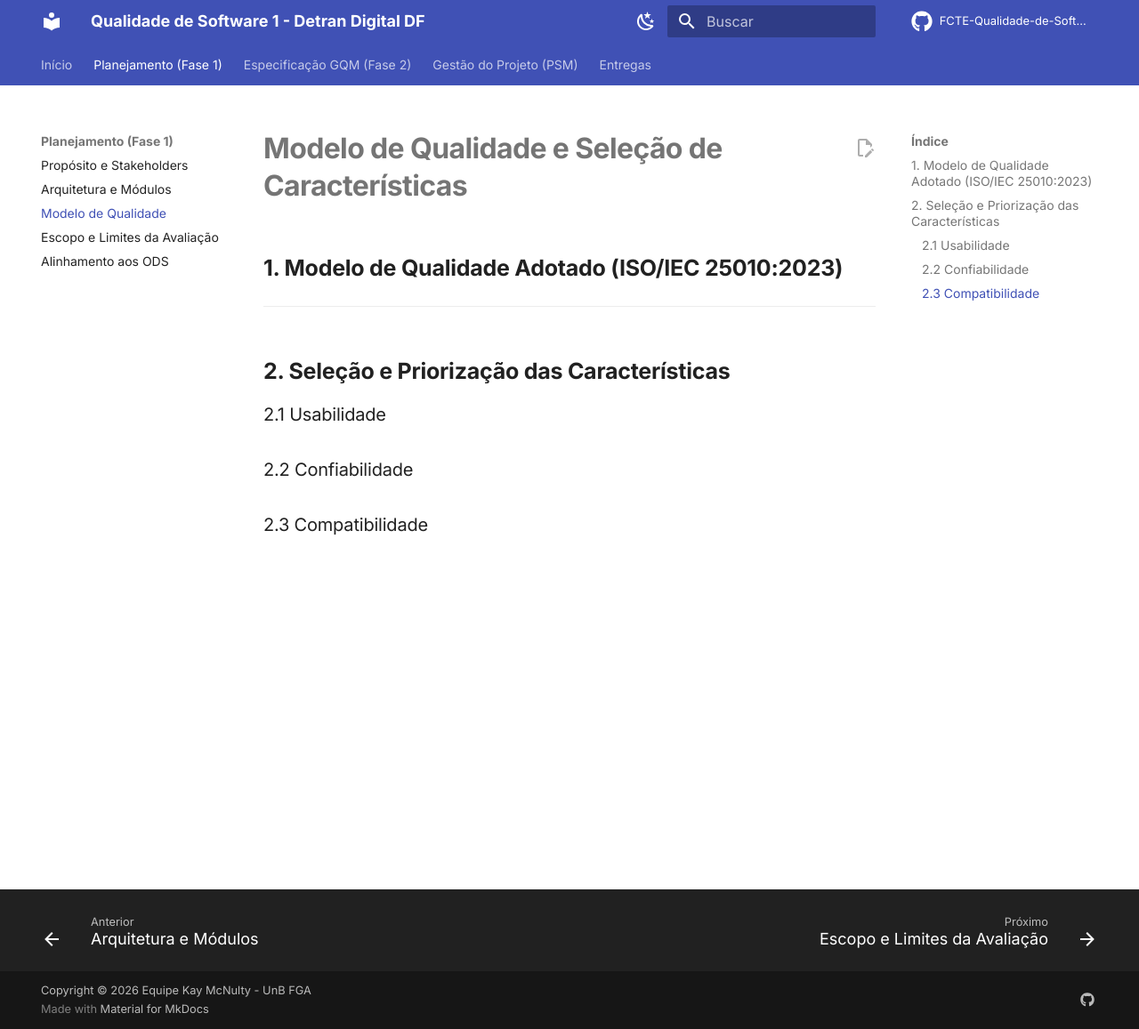
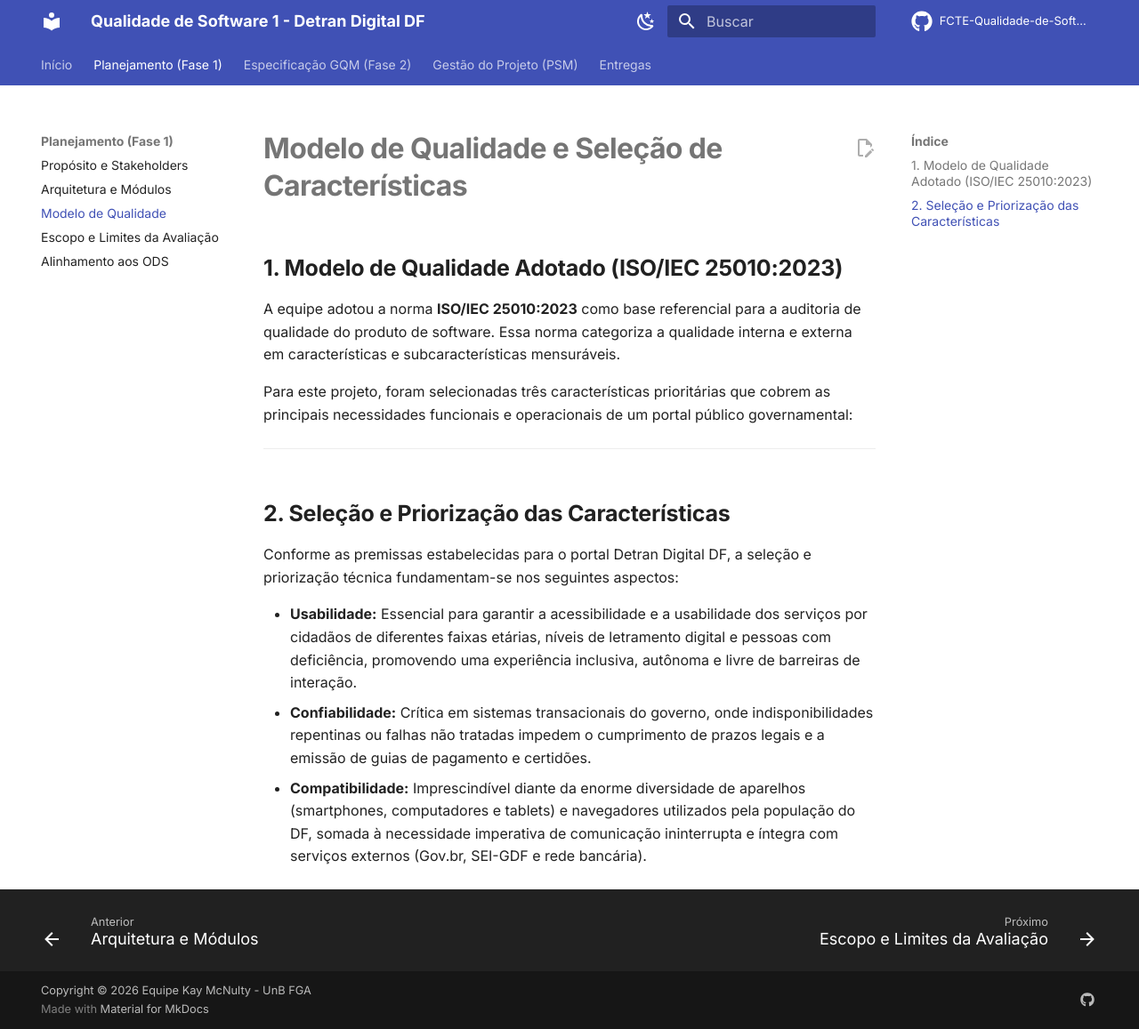
Before and after one commit to FCTE-Qualidade-de-Software-1/2026-2_T02_KAY_MCNULTY, an MkDocs documentation site: the page built from docs/fase1/modelo-qualidade.md, in a window 1280 px wide and 1157 px high. Shown: the whole window at 89% size. Built offline with MkDocs 1.6.1 and Material for MkDocs 9.7.7, drawn with Linux system fonts in a browser that asks for light colours; comment, search, counter and statistics services are not loaded.

Commit message:
docs: documenta modelo ISO 25010 e selecao das caracteristicas (closes #6)
Co-authored-by: Nicole Jovita Fernandes <nicolejovitafernandes@gmail.com>

```diff
--- a/docs/fase1/modelo-qualidade.md
+++ b/docs/fase1/modelo-qualidade.md
@@ -2,17 +2,16 @@
 
 ## 1. Modelo de Qualidade Adotado (ISO/IEC 25010:2023)
 
-<!-- Espaço reservado para a apresentação do modelo da norma e diagrama correspondente -->
+A equipe adotou a norma **ISO/IEC 25010:2023** como base referencial para a auditoria de qualidade do produto de software. Essa norma categoriza a qualidade interna e externa em características e subcaracterísticas mensuráveis.
+
+Para este projeto, foram selecionadas três características prioritárias que cobrem as principais necessidades funcionais e operacionais de um portal público governamental:
 
 ---
 
 ## 2. Seleção e Priorização das Características
 
-### 2.1 Usabilidade
-<!-- Espaço reservado para justificativa de Usabilidade (Natan e Yan) -->
+Conforme as premissas estabelecidas para o portal Detran Digital DF, a seleção e priorização técnica fundamentam-se nos seguintes aspectos:
 
-### 2.2 Confiabilidade
-<!-- Espaço reservado para justificativa de Confiabilidade (João e Davi) -->
-
-### 2.3 Compatibilidade
-<!-- Espaço reservado para justificativa de Compatibilidade (Artur e Nicole) -->
+* **Usabilidade:** Essencial para garantir a acessibilidade e a usabilidade dos serviços por cidadãos de diferentes faixas etárias, níveis de letramento digital e pessoas com deficiência, promovendo uma experiência inclusiva, autônoma e livre de barreiras de interação.
+* **Confiabilidade:** Crítica em sistemas transacionais do governo, onde indisponibilidades repentinas ou falhas não tratadas impedem o cumprimento de prazos legais e a emissão de guias de pagamento e certidões.
+* **Compatibilidade:** Imprescindível diante da enorme diversidade de aparelhos (smartphones, computadores e tablets) e navegadores utilizados pela população do DF, somada à necessidade imperativa de comunicação ininterrupta e íntegra com serviços externos (Gov.br, SEI-GDF e rede bancária).
```
